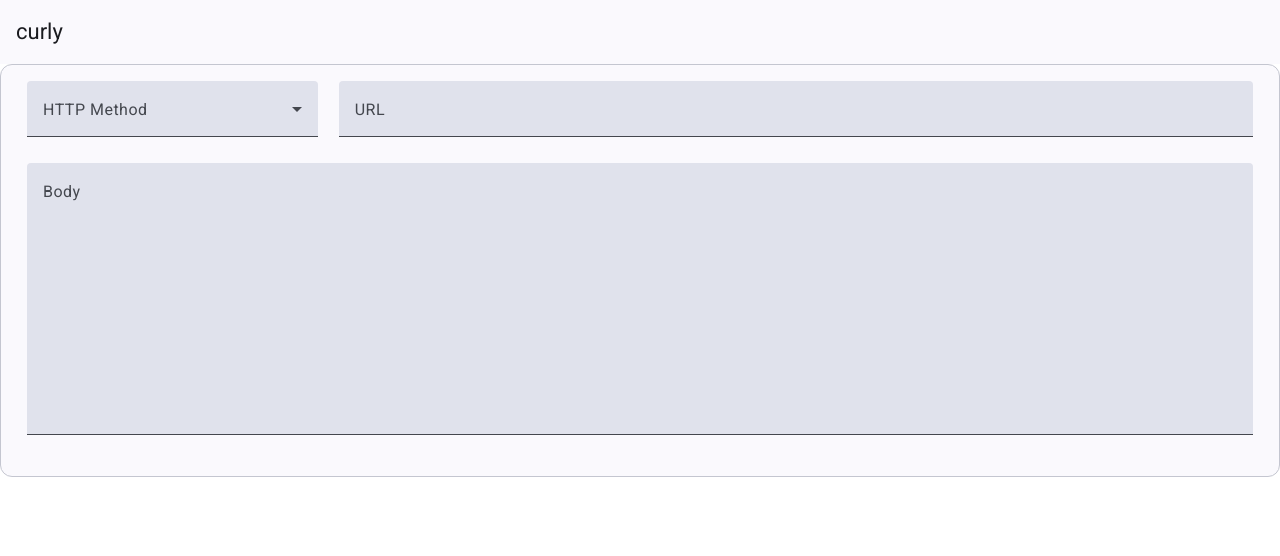
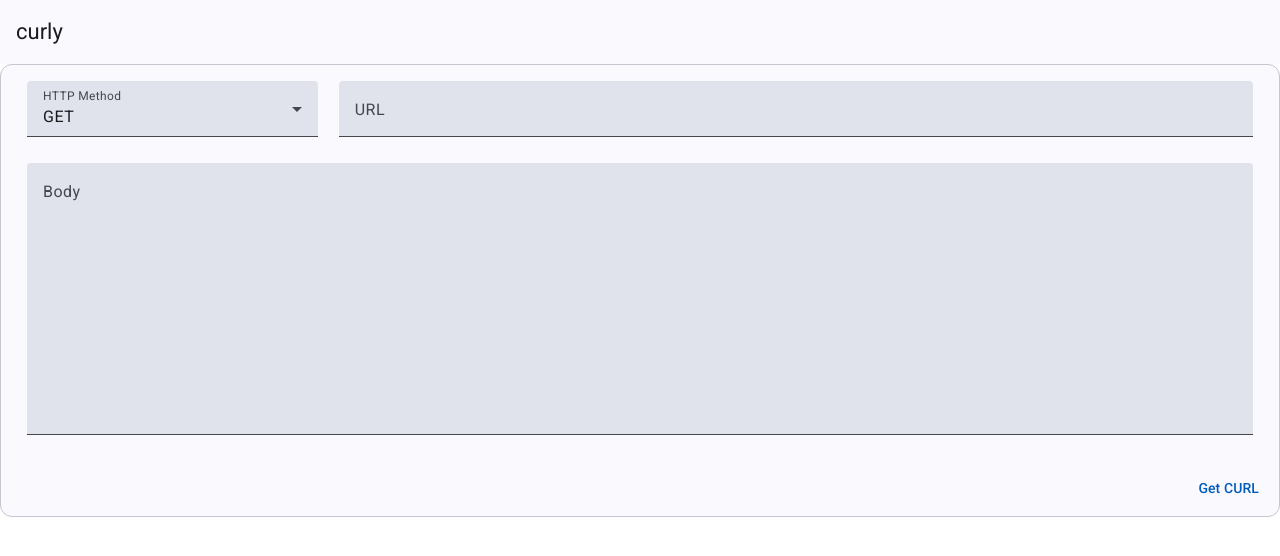
Before and after one commit to johnreybacal/curly, an Angular app: page / in a window 1280 px wide. Shown: the top 556 px of the page. Built offline with nearby package versions, Linux system fonts and the light colour scheme.

Commit message:
form data

```diff
--- a/src/app/curl-builder/curl-builder.component.html
+++ b/src/app/curl-builder/curl-builder.component.html
@@ -4,7 +4,7 @@
       <mat-grid-tile [colspan]="colspans.method">
         <mat-form-field>
           <mat-label>HTTP Method</mat-label>
-          <mat-select>
+          <mat-select [ngModel]="curl.method" (ngModelChange)="onChange('method', $event)">
             @for (method of methods; track method) {
             <mat-option [value]="method">{{method}}</mat-option>
             }
@@ -14,15 +14,18 @@
       <mat-grid-tile [colspan]="colspans.url">
         <mat-form-field>
           <mat-label>URL</mat-label>
-          <input matInput />
+          <input matInput [ngModel]="curl.url" (ngModelChange)="onChange('url', $event)" />
         </mat-form-field>
       </mat-grid-tile>
       <mat-grid-tile [colspan]="colspans.body" rowspan="4">
         <mat-form-field>
           <mat-label>Body</mat-label>
-          <textarea matInput rows="10"></textarea>
+          <textarea matInput rows="10" [ngModel]="curl.body" (ngModelChange)="onChange('body', $event)"></textarea>
         </mat-form-field>
       </mat-grid-tile>
     </mat-grid-list>
   </mat-card-content>
+  <mat-card-actions align="end">
+    <button mat-button (click)="getCurl()">Get CURL</button>
+  </mat-card-actions>
 </mat-card>
--- a/src/app/curl-builder/curl-builder.component.ts
+++ b/src/app/curl-builder/curl-builder.component.ts
@@ -1,6 +1,7 @@
 import { BreakpointObserver, Breakpoints } from '@angular/cdk/layout';
 import { Component } from '@angular/core';
 import { FormsModule } from '@angular/forms';
+import { MatButtonModule } from '@angular/material/button';
 import { MatCardModule } from '@angular/material/card';
 import { MatFormFieldModule } from '@angular/material/form-field';
 import { MatGridListModule } from '@angular/material/grid-list';
@@ -12,15 +13,19 @@ interface ColSpans {
   url: number;
   body: number;
 }
+interface Curl {
+  method: "GET" | "POST" | "PUT" | "PATCH" | "DELETE" ;
+  url: string;
+  body?: string;
+}
 
 @Component({
   selector: 'curl-builder',
   standalone: true,
-  imports: [MatFormFieldModule, MatSelectModule, MatInputModule, FormsModule, MatGridListModule, MatCardModule],
+  imports: [MatFormFieldModule, MatSelectModule, MatInputModule, FormsModule, MatGridListModule, MatCardModule, MatButtonModule],
   templateUrl: './curl-builder.component.html',
   styleUrl: './curl-builder.component.scss'
 })
-
 export class CurlBuilderComponent {
   methods: string[] = [
     "GET",
@@ -34,6 +39,10 @@ export class CurlBuilderComponent {
     method: 3,
     url: 9,
     body: 12
+  }
+  curl: Curl = {
+    method: "GET",
+    url: "",
   }
 
   constructor(breakpointObserver: BreakpointObserver) {
@@ -49,4 +58,12 @@ export class CurlBuilderComponent {
     });
   }
 
+  onChange(prop: keyof Curl, data: any) {
+    this.curl[prop] = data;
+  }
+
+  getCurl() {
+    console.log(this.curl)
+  }
+
 }
```
